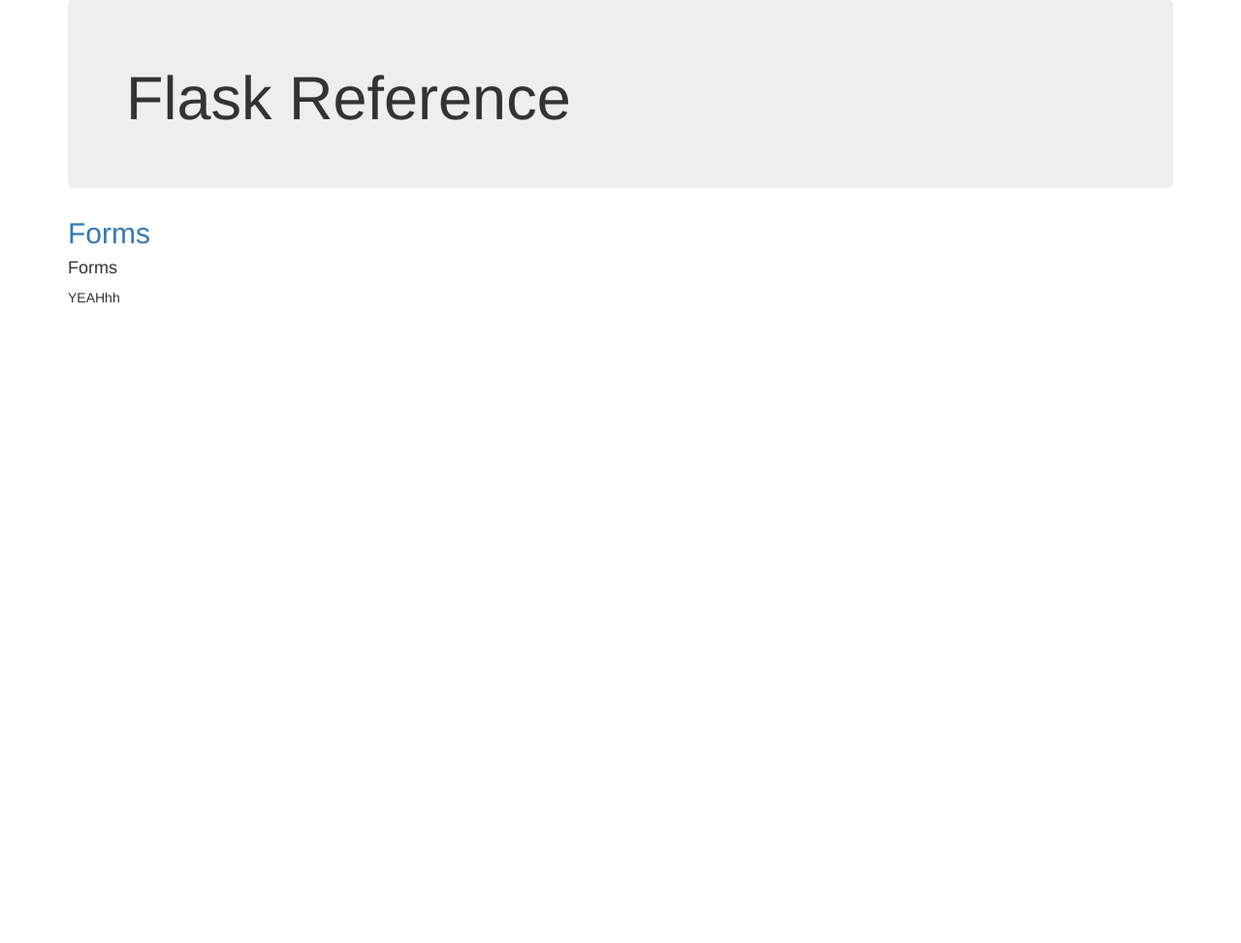
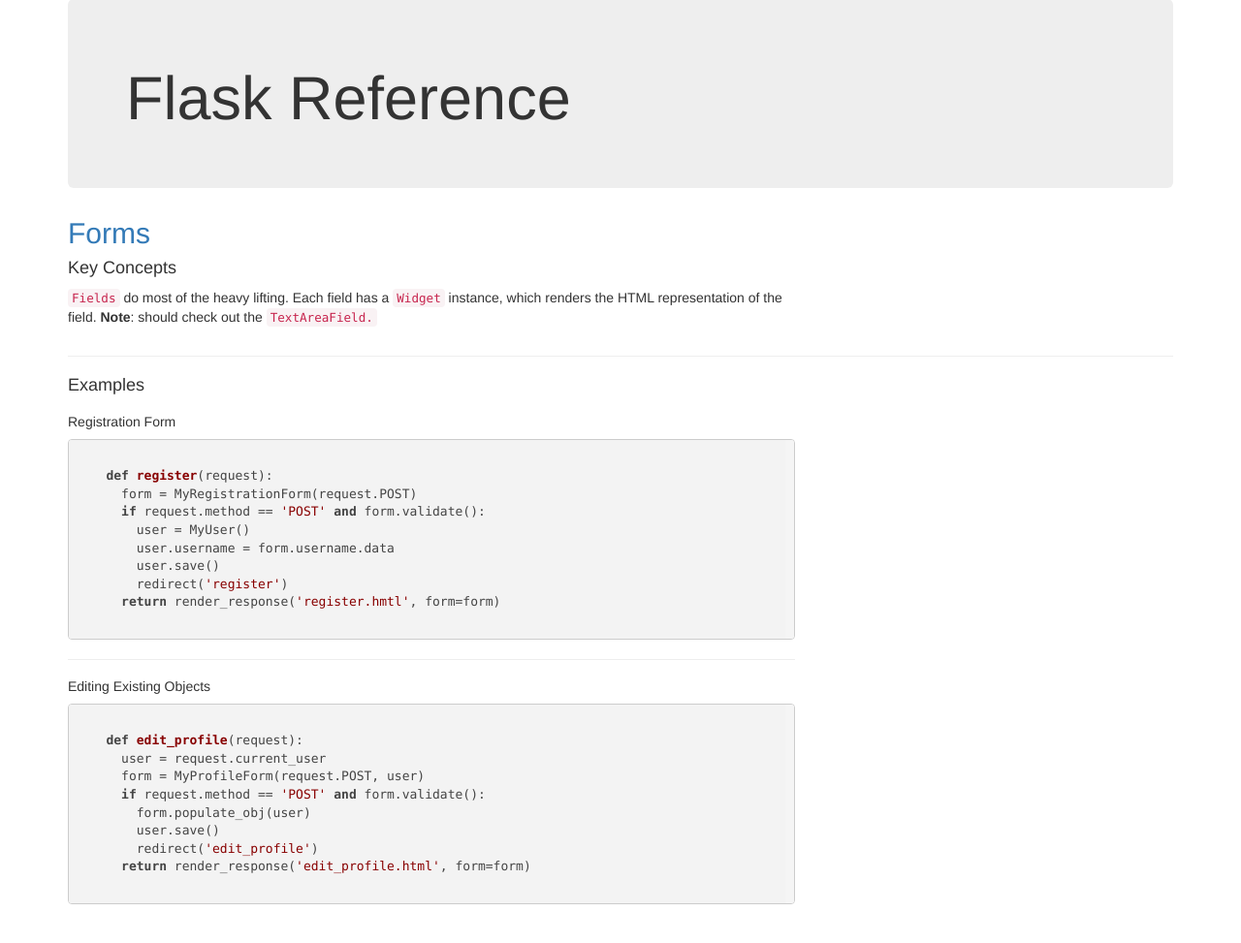
Before and after one commit to mckinziebrandon/FlaskPractice, a Flask app: page /flask_reference in a window 1280 px wide, after a click on "Forms". Shown: the part 71-1044 px from the top of the page at 97% size. Before the commit the page ends 383 px from the top, so only its background shows below. Run offline with Flask 2, Linux system fonts and the light colour scheme; some libraries are stand-ins or nearby versions.

Commit message:
Forms and views restification.

```diff
--- a/app/forms.py
+++ b/app/forms.py
@@ -2,9 +2,11 @@
 
 from flask_wtf import FlaskForm
 from wtforms import Form
-from wtforms import StringField, BooleanField  # Desired form fields.
+from wtforms import StringField, SubmitField # Desired form fields.
 from wtforms.validators import DataRequired, InputRequired
 
 
 class BasicForm(FlaskForm):
+    """A FlaskForm with just one StringField containing a message."""
     message = StringField('message', validators=[InputRequired()])
+    submit = SubmitField('Submit')
--- a/app/static/js/note_taker.js
+++ b/app/static/js/note_taker.js
@@ -17,7 +17,6 @@
  */
 function cardify() {
 
-    console.log("are you shitting me rn");
     // Get (jQuery element containing) all elements with class="cardify".
     var cards = $(".cardify");
     for (var i = cards.length - 1; i >= 0; i--) {
@@ -61,7 +60,6 @@ function cardify() {
 
 function newCard() {
 
-    console.log("HAY MOTHERFUCKER");
     // Get (jQuery element containing) all elements with class="new-card".
     var cards = $(".new-card");
     console.log("cards", cards);
--- a/app/templates/base.html
+++ b/app/templates/base.html
@@ -108,6 +108,7 @@ Misc. Notes:
 </nav>
 
 
+<div class="container">
   <!-- Display any flash() message calls from e.g. views.py -->
   {%  with messages = get_flashed_messages() %}
     {%  if messages %}
@@ -118,6 +119,7 @@ Misc. Notes:
       </ul>
     {% endif %}
   {% endwith %}
+</div>
 
 <!-- Declare a block with name 'content' for derived templates. -->
 {% block content %}{%  endblock content %}
--- a/app/templates/flask_reference.html
+++ b/app/templates/flask_reference.html
@@ -18,15 +18,52 @@
     <div id="accordian" role="tablist" aria-multiselectable="true">
 
       <div class="new-card" id="forms-card" title="Forms">
-      <div class="cardify" cols="8" title="Forms">
+
+        <!-- Key Concepts -->
+        <div class="cardify" cols="8" title="Key Concepts">
           <p>
-          YEAHhh
+            <code>Fields</code> do most of the heavy lifting. Each field has a
+            <code>Widget</code> instance, which renders the HTML representation
+            of the field. <strong>Note</strong>: should check out the
+            <code>TextAreaField.</code>
           </p>
+        </div>  <!-- End: Key Concepts -->
+
+        <hr>
+        <!-- Examples -->
+        <div class="cardify" cols="8" title="Examples">
+
+         <h5>Registration Form</h5>
+          <pre><code class="python">
+            def register(request):
+              form = MyRegistrationForm(request.POST)
+              if request.method == 'POST' and form.validate():
+                user = MyUser()
+                user.username = form.username.data
+                user.save()
+                redirect('register')
+              return render_response('register.hmtl', form=form)
+          </code></pre>
+          <hr>
+
+          <h5>Editing Existing Objects</h5>
+          <pre><code class="python">
+            def edit_profile(request):
+              user = request.current_user
+              form = MyProfileForm(request.POST, user)
+              if request.method == 'POST' and form.validate():
+                form.populate_obj(user)
+                user.save()
+                redirect('edit_profile')
+              return render_response('edit_profile.html', form=form)
+          </code></pre>
+
+
         </div>
-    </div>
+      </div>  <!-- End: Forms Card -->
 
+    </div>  <!-- End: Accordian -->
   </div> <!-- End: Container -->
-
 
   <!-- Script for beautification. -->
   <script src="{{ url_for('static', filename='js/note_taker.js') }}"></script>
--- a/app/views.py
+++ b/app/views.py
@@ -40,6 +40,7 @@ def bootstrap_reference():
 def jquery_reference():
     return render_template('jquery_reference.html')
 
+
 @app.route('/flask_reference')
 def flask_reference():
     return render_template('flask_reference.html')
@@ -52,10 +53,20 @@ def eloquent_javascript():
 
 @app.route('/input_practice', methods=['GET', 'POST'])
 def input_practice():
-    basic_form = BasicForm(request.form)
-    flash("basic_form.message.label: {}".format(basic_form.message.label))
+
+    # Create the forms used for this endpoint.
+    basic_form = BasicForm(prefix="basic_form")
+    flask_form = BasicForm(prefix="flask_form")
+
+    if basic_form.validate_on_submit() and basic_form.submit.data:
+        flash('basic_form validated. Message: {}'.format(
+            basic_form.message.data))
+    if flask_form.validate_on_submit() and flask_form.submit.data:
+        flash('flask_form validated. Message: {}'.format(
+            flask_form.message.data))
     return render_template('input_practice.html',
-                           form=basic_form)
+                           basic_form=basic_form,
+                           flask_form=flask_form)
 
 
 @app.route('/add', methods=['POST'])
```
Also changed, not shown: app/templates/index.html (+10 -5 lines), app/templates/input_practice.html (+49 -33 lines). Lines whose indentation alone changed are shown as unchanged.
